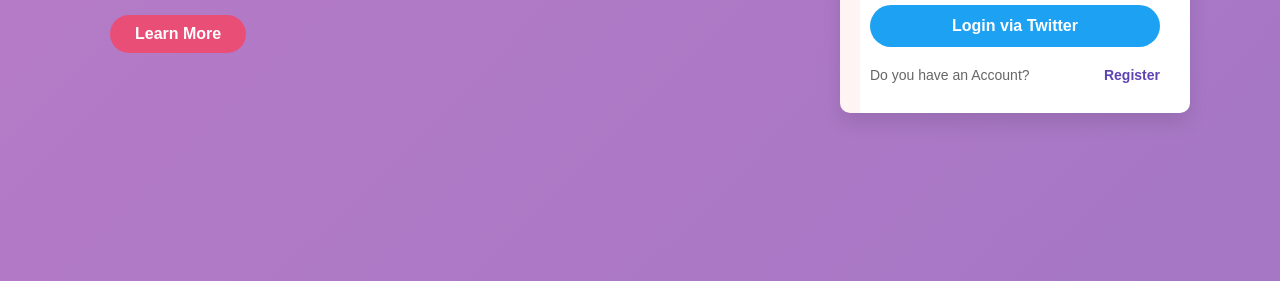
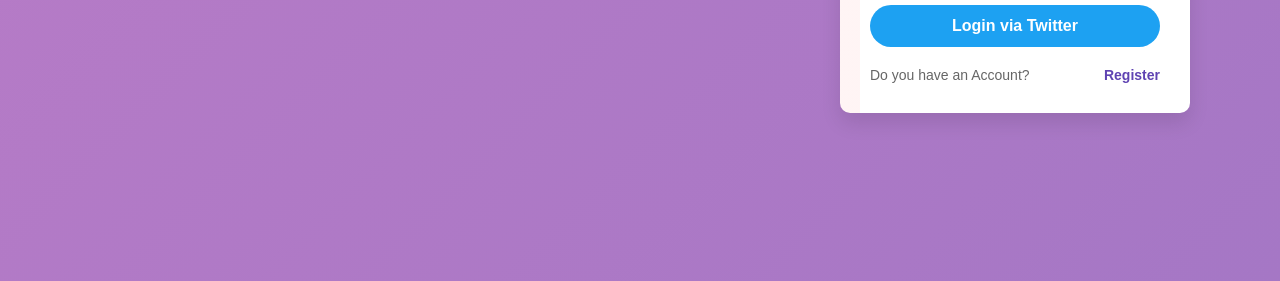
Before and after one commit to wirdani84/Project-MAS-2, a website: page public/index.html in a window 1280 px wide. Shown: the part 519-800 px from the top of the page. Drawn offline with Linux system fonts and the light colour scheme.

Commit message:
Thirtyseventh Commit

```diff
--- a/public/index.html
+++ b/public/index.html
@@ -24,7 +24,6 @@
     <div class="hero-content">
       <h1>Skills Exchange Network Platform</h1>
       <p>A community where you teach skills you have in exchange for learning skills you want.</p>
-      <a href="#" class="learn-more-btn">Learn More</a>
     </div>
     <div class="sign-in-card">
       <h2>Sign In</h2>
```
